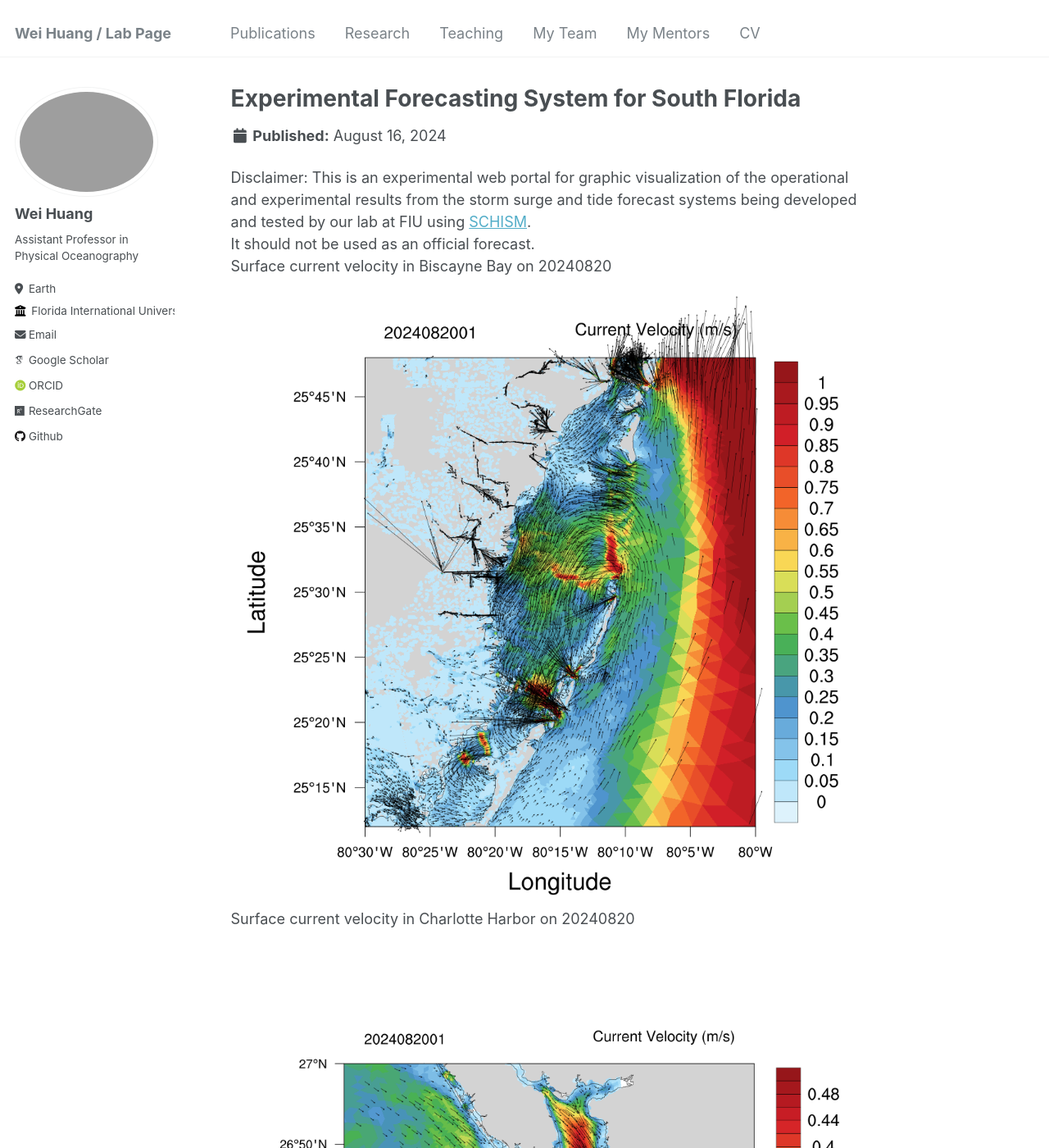
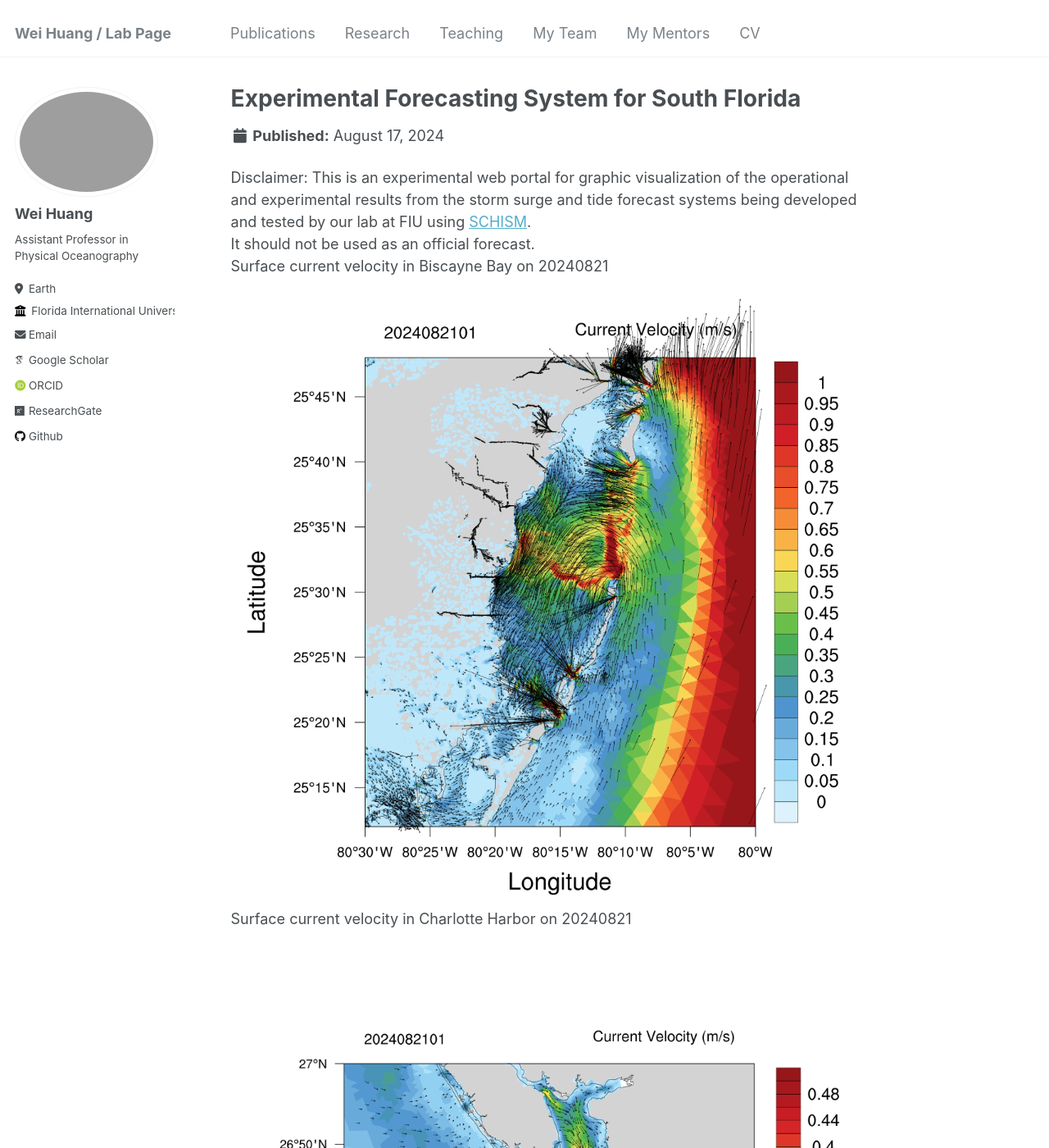
Before and after one commit to huang96169/huang96169.github.io, a Jekyll site: the page built from _research/research-1.md, in a window 1280 px wide and 1400 px high. Shown: the whole window at 82% size. Built offline with Jekyll 4.4.1, drawn with Linux system fonts in a browser that asks for light colours; some web fonts are replaced; some of the changed text lies outside the part shown.

Commit message:
replaced research_uv1.gif research_salt1.gif research_temp1.gif and replaced research_elev2.gif research_uv2.gif research_salt2.gif research_temp2.gif

```diff
--- a/_research/research-1.md
+++ b/_research/research-1.md
@@ -1,7 +1,7 @@
 ---
 title: "Experimental Forecasting System for South Florida"
-short: Surface current velocity of South Florida from 20240816 to 20240820
-date: 2024-08-16
+short: Surface current velocity of South Florida from 20240817 to 20240821
+date: 2024-08-17
 short1: "Disclaimer: This is an experimental web portal for graphic visualization of the operational and experimental results from the storm surge and tide forecast systems being developed and tested by our lab at FIU using [SCHISM](https://ccrm.vims.edu/schismweb/). It should not be used as an official forecast."
 excerpt: "<img src='/images/research_uv1.gif'>"
 collection: research
@@ -10,11 +10,11 @@ collection: research
 Disclaimer:
 This is an experimental web portal for graphic visualization of the operational and experimental results from the storm surge and tide forecast systems being developed and tested by our lab at FIU using [SCHISM](https://ccrm.vims.edu/schismweb/).<br/>
 It should not be used as an official forecast.<br/>
-Surface current velocity in Biscayne Bay on 20240820<br/>
+Surface current velocity in Biscayne Bay on 20240821<br/>
 <img src='/images/research_Bbay.png'>
-Surface current velocity in Charlotte Harbor on 20240820<br/>
+Surface current velocity in Charlotte Harbor on 20240821<br/>
 <img src='/images/research_Cbay.png'>
-Surface current velocity in Tampa Bay on 20240820<br/>
+Surface current velocity in Tampa Bay on 20240821<br/>
 <img src='/images/research_Tbay.png'>
 The map below showns observational stations used for validating the model's results, as well as the horizontal grid. <br/>
 The horizontal grid for SCHISM in simulating Biscayne Bay in South Florida, using flexible resolution resolving levees and canals (1-2 m), watershed rural and urban areas (30m-50m) and coastal ocean (500m-5km).<br/>
```
Also changed, not shown: _research/research-2.md (+6 -6 lines), images/research_Bbay.png, images/research_Cbay.png, images/research_Tbay.png, images/research_maxelev2.gif, 1 other file.
